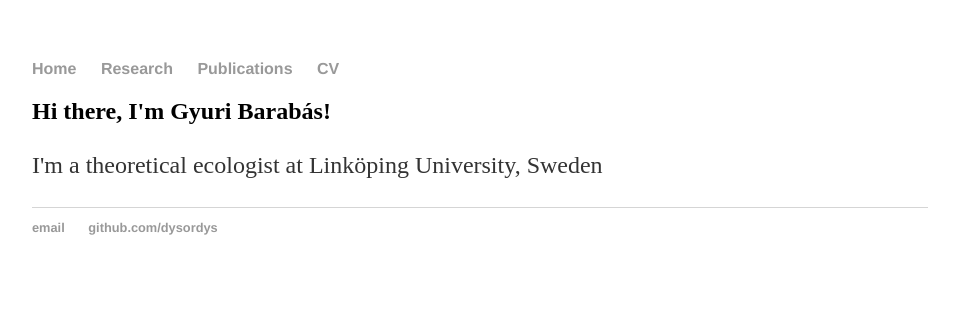
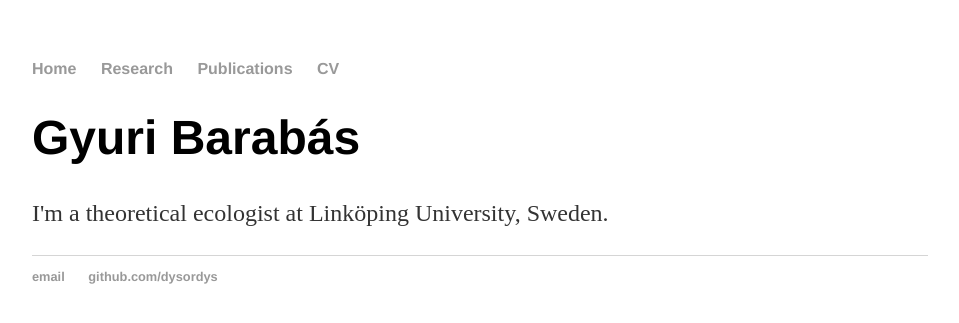
Before and after one commit to dysordys/dysordys.github.io, a Jekyll site: the page built from index.html, in a window 1280 px wide. Shown: the top 323 px of the page, without its empty margins (160-1119 px from the left). Built offline with Jekyll 4.4.1, drawn with Linux system fonts in a browser that asks for light colours.

Commit message:
Index update

```diff
--- a/index.html
+++ b/index.html
@@ -3,6 +3,6 @@ layout: default
 title: Gyuri Barabás
 ---
 <div class="blurb">
-        <h2>Hi there, I'm Gyuri Barabás!</h2>
-	<p>I'm a theoretical ecologist at Linköping University, Sweden</p>
+        <h1>Gyuri Barabás</h1>
+	<p>I'm a theoretical ecologist at Linköping University, Sweden.</p>
 </div><!-- /.blurb -->
```
